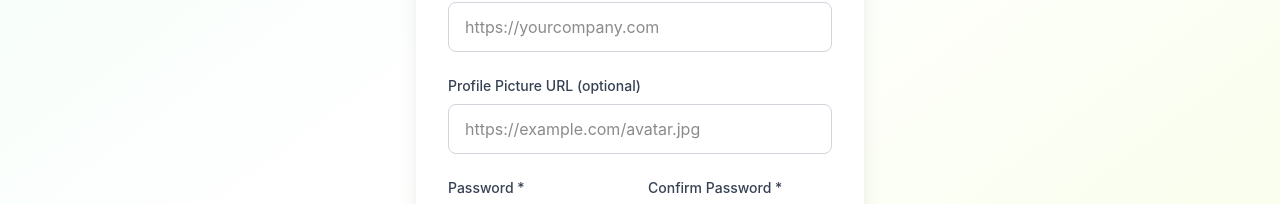
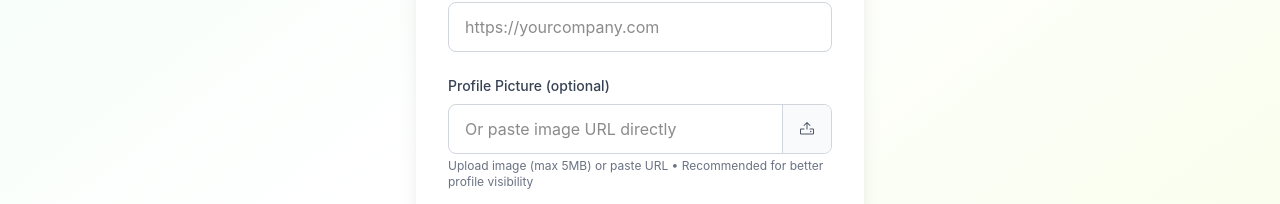
Before and after one commit to alexthegoodman/common-ad-network, a Next.js app: page /register in a window 1280 px wide. Shown: the part 571-775 px from the top of the page. Built offline with nearby package versions, Linux system fonts and the light colour scheme; no server answers.

Commit message:
client side uploads

```diff
--- a/app/register/page.tsx
+++ b/app/register/page.tsx
@@ -1,10 +1,11 @@
 "use client";
 
-import { useState, useEffect, Suspense } from "react";
+import { useState, useEffect, Suspense, useRef } from "react";
 import Link from "next/link";
 import { useSearchParams } from "next/navigation";
 import { useAuth } from "@/app/contexts/AuthContext";
-import { Eye, EyeSlash, UserPlus } from "@phosphor-icons/react";
+import { Eye, EyeSlash, UserPlus, Upload } from "@phosphor-icons/react";
+import { upload } from "@vercel/blob/client";
 
 function RegisterForm() {
   const searchParams = useSearchParams();
@@ -21,7 +22,9 @@ function RegisterForm() {
   const [showPassword, setShowPassword] = useState(false);
   const [showConfirmPassword, setShowConfirmPassword] = useState(false);
   const [isLoading, setIsLoading] = useState(false);
+  const [isUploading, setIsUploading] = useState(false);
   const [error, setError] = useState("");
+  const fileInputRef = useRef<HTMLInputElement>(null);
 
   // Pre-fill invite code from URL
   useEffect(() => {
@@ -30,6 +33,42 @@ function RegisterForm() {
       setFormData((prev) => ({ ...prev, inviteCode: inviteFromUrl }));
     }
   }, [searchParams]);
+
+  const handleImageUpload = async (file: File) => {
+    if (!file.type.startsWith("image/")) {
+      setError("Please select a valid image file");
+      return;
+    }
+
+    if (file.size > 5 * 1024 * 1024) {
+      setError("Image must be less than 5MB");
+      return;
+    }
+
+    setIsUploading(true);
+    setError("");
+
+    try {
+      const blob = await upload(file.name, file, {
+        access: "public",
+        handleUploadUrl: "/api/blob/upload",
+      });
+
+      setFormData({ ...formData, profilePic: blob.url });
+    } catch (err) {
+      setError("Failed to upload image. Please try again.");
+      console.error("Upload error:", err);
+    } finally {
+      setIsUploading(false);
+    }
+  };
+
+  const handleFileSelect = (e: React.ChangeEvent<HTMLInputElement>) => {
+    const file = e.target.files?.[0];
+    if (file) {
+      handleImageUpload(file);
+    }
+  };
 
   const handleSubmit = async (e: React.FormEvent) => {
     e.preventDefault();
@@ -186,23 +225,39 @@ function RegisterForm() {
             </div>
 
             <div>
-              <label
-                htmlFor="profilePic"
-                className="block text-sm font-medium text-gray-700 mb-2"
-              >
-                Profile Picture URL (optional)
+              <label className="block text-sm font-medium text-gray-700 mb-2">
+                Profile Picture (optional)
               </label>
+              <div className="flex rounded-lg border border-gray-300 overflow-hidden">
                 <input
                   type="url"
-                id="profilePic"
                   value={formData.profilePic}
                   onChange={(e) =>
                     setFormData({ ...formData, profilePic: e.target.value })
                   }
-                className="w-full px-4 py-3 border border-gray-300 rounded-lg focus:outline-none focus:ring-2 focus:ring-primary-500 focus:border-transparent"
-                placeholder="https://example.com/avatar.jpg"
+                  className="flex-1 px-4 py-3 focus:outline-none focus:ring-2 focus:ring-primary-500"
+                  placeholder="Or paste image URL directly"
                   disabled={isLoading}
                 />
+                <input
+                  ref={fileInputRef}
+                  type="file"
+                  accept="image/*"
+                  onChange={handleFileSelect}
+                  className="hidden"
+                />
+                <button
+                  type="button"
+                  onClick={() => fileInputRef.current?.click()}
+                  disabled={isUploading || isLoading}
+                  className="px-4 bg-gray-50 border-l border-gray-300 text-gray-600 hover:bg-gray-100 disabled:opacity-50 transition-colors"
+                >
+                  {isUploading ? "Uploading..." : <Upload size={16} />}
+                </button>
+              </div>
+              <p className="text-xs text-gray-500 mt-1">
+                Upload image (max 5MB) or paste URL • Recommended for better profile visibility
+              </p>
             </div>
 
             <div className="grid grid-cols-1 sm:grid-cols-2 gap-4">
--- a/prisma/seed.ts
+++ b/prisma/seed.ts
@@ -63,23 +63,23 @@ async function main() {
   });
 
   // Create a sample ad for testing
-  console.log("📢 Creating sample ad...");
+  // console.log("📢 Creating sample ad...");
 
-  const sampleAd = await prisma.ad.create({
-    data: {
-      userId: adminUser.id,
-      headline: "Welcome to Common Ad Network!",
-      description:
-        "The ad exchange for indie makers. Join our community and start earning karma today!",
-      imageUrl:
-        "https://via.placeholder.com/400x300/6366f1/ffffff?text=Common+Ad+Network",
-      linkUrl: "https://common-ad-network.vercel.app",
-      impressions: 100, // Some sample data
-      clicks: 5,
-    },
-  });
+  // const sampleAd = await prisma.ad.create({
+  //   data: {
+  //     userId: adminUser.id,
+  //     headline: "Welcome to Common Ad Network!",
+  //     description:
+  //       "The ad exchange for indie makers. Join our community and start earning karma today!",
+  //     imageUrl:
+  //       "https://via.placeholder.com/400x300/6366f1/ffffff?text=Common+Ad+Network",
+  //     linkUrl: "https://common-ad-network.vercel.app",
+  //     impressions: 100, // Some sample data
+  //     clicks: 5,
+  //   },
+  // });
 
-  console.log(`✅ Sample ad created with ID: ${sampleAd.id}`);
+  // console.log(`✅ Sample ad created with ID: ${sampleAd.id}`);
 
   // Create a welcome post
   console.log("📝 Creating welcome post...");
@@ -107,7 +107,7 @@ Let's build something amazing together! 🚀`,
   console.log(`   👤 Admin user: ${adminUser.email}`);
   console.log(`   🔑 Password: ${ADMIN_PASSWORD}`);
   console.log(`   🎫 Invite codes: ${inviteCodes.length} created`);
-  console.log(`   📢 Sample ad: Created`);
+  // console.log(`   📢 Sample ad: Created`);
   console.log(`   📝 Welcome post: Created`);
 
   console.log("\n🔗 Invite URLs for sharing:");
```
Lines whose indentation alone changed are shown as unchanged.
